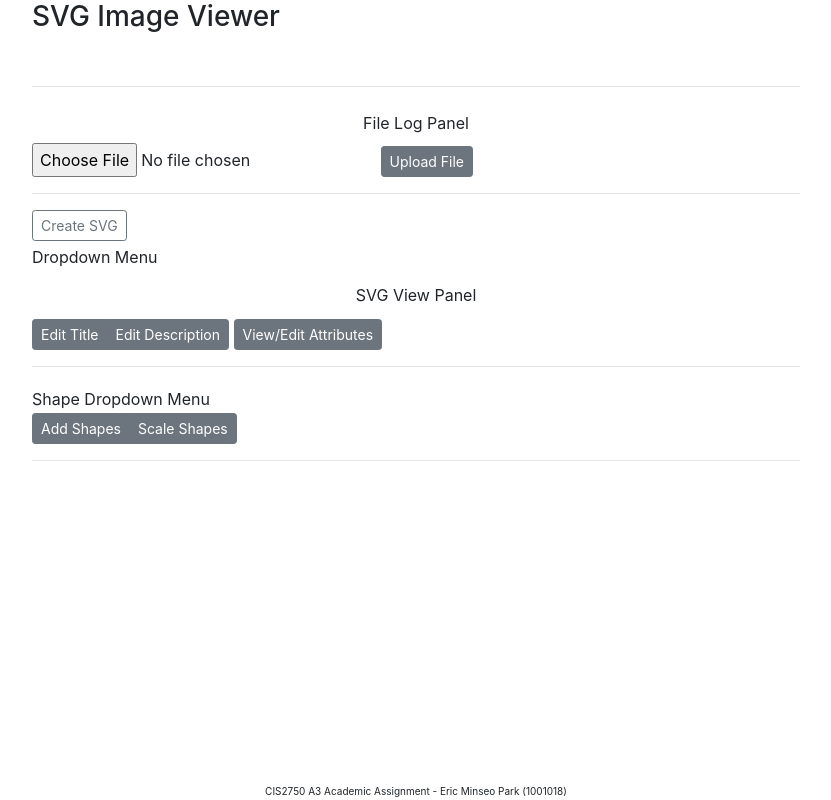
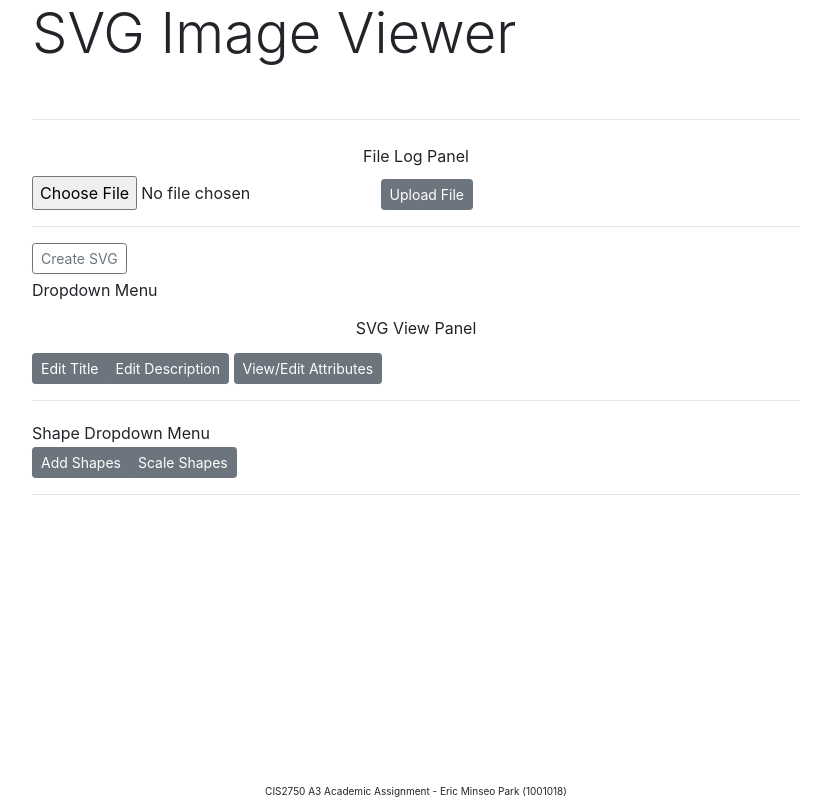
Before and after one commit to minericpark/SVGModWebApp, a website: page public/index.html in a window 1280 px wide. Shown: the whole page, without its empty margins (224-1055 px from the left). Drawn offline with nearby package versions, Linux system fonts and the light colour scheme; no server answers.

Commit message:
Some additional bootstrap modifications before closing the project

```diff
--- a/app.js
+++ b/app.js
@@ -39,6 +39,8 @@ let parserLib = ffi.Library('./libsvgparse', {
   'getSVGAttr': ['string', ['string', 'string']],
   'modifySVGAttr': ['string', ['string', 'string', 'string', 'string']],
 });
+
+/** Test/base backend functionality **/
 
 // Send HTML at root, do not change
 app.get('/',function(req,res){
@@ -90,7 +92,7 @@ app.get('/uploads/:name', function(req , res){
   });
 });
 
-//******************** Your code goes here ********************
+/** Back-end base functionality implementation **/
 
 app.listen(portNum);
 console.log('Running app at localhost: ' + portNum);
@@ -640,3 +642,5 @@ app.get('/scaleAllCircs', function(req, res) {
     });
   });
 });
+
+/** Database back-end (functionality) from this point **/
--- a/public/index.html
+++ b/public/index.html
@@ -17,7 +17,7 @@
     <!-- Custom CSS End -->
 </head>
 <body>
-    <h3>SVG Image Viewer</h3>
+    <h3 class="display-4">SVG Image Viewer</h3>
     <br>
 
     <!-- Leave me at the bottom of body -->
--- a/public/index.js
+++ b/public/index.js
@@ -1,8 +1,11 @@
 // Put all onload AJAX calls here, and event listeners
 $(document).ready(function() {
 
+    /** Base webpage front-end functionality **/
+
     var currFile = null;
     var currFile2 = null;
+
     //Ajax call that loads the initial SVG viewing table (calls loadTable), relies on dropdown to load
     $('#svgdropdown').on("load", function() {
         $.ajax({
@@ -1216,4 +1219,6 @@ $(document).ready(function() {
         }
     });
 
+    /** Database front-end and UI from this point **/
+
 });
```
